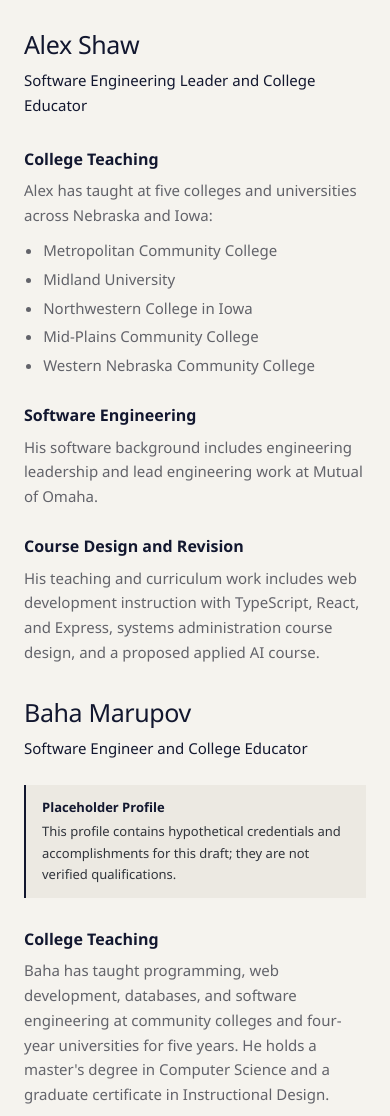
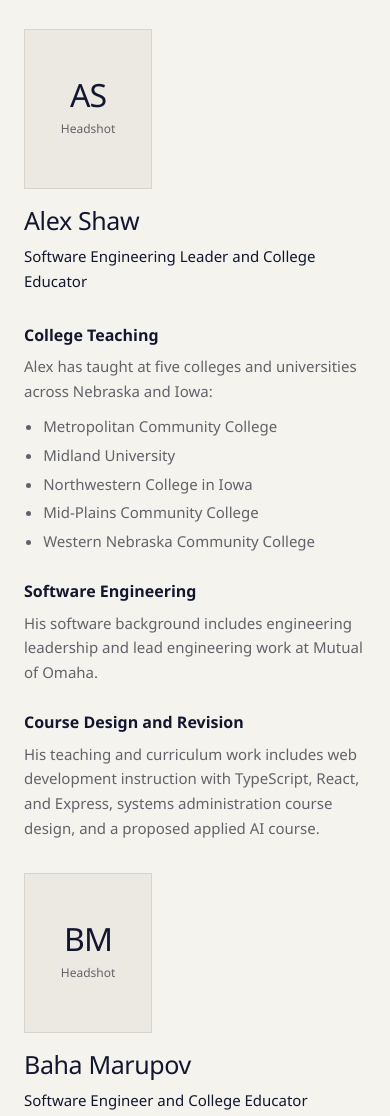
Before and after one commit to alexandergshaw/curriculum-and-technology-services-website, a plain HTML site: page index.html in a window 390 px wide. Shown: the part 2823-3939 px from the top of the page. Drawn offline with Linux system fonts and the light colour scheme.

Commit message:
Add responsive professional headshot spaces to founder profiles

```diff
--- a/index.html
+++ b/index.html
@@ -85,8 +85,12 @@
         <div class="section-heading"><h2 id="experience-heading">Experience Behind the Work</h2></div>
         <div class="experience-columns">
           <article class="profile" aria-labelledby="alex-name">
-            <h3 id="alex-name">Alex Shaw</h3>
-            <p class="profile-role">Software Engineering Leader and College Educator</p>
+            <div class="profile-header">
+              <div class="profile-photo">
+                <span class="profile-photo-placeholder" aria-hidden="true"><span class="profile-initials">AS</span><span class="profile-photo-label">Headshot</span></span>
+              </div>
+              <div><h3 id="alex-name">Alex Shaw</h3><p class="profile-role">Software Engineering Leader and College Educator</p></div>
+            </div>
             <dl class="profile-facts">
               <div>
                 <dt>College Teaching</dt>
@@ -105,8 +109,12 @@
             </dl>
           </article>
           <article class="profile" aria-labelledby="baha-name" aria-describedby="baha-placeholder">
-            <h3 id="baha-name">Baha Marupov</h3>
-            <p class="profile-role">Software Engineer and College Educator</p>
+            <div class="profile-header">
+              <div class="profile-photo">
+                <span class="profile-photo-placeholder" aria-hidden="true"><span class="profile-initials">BM</span><span class="profile-photo-label">Headshot</span></span>
+              </div>
+              <div><h3 id="baha-name">Baha Marupov</h3><p class="profile-role">Software Engineer and College Educator</p></div>
+            </div>
             <p class="profile-placeholder" id="baha-placeholder"><strong>Placeholder Profile</strong> This profile contains hypothetical credentials and accomplishments for this draft; they are not verified qualifications.</p>
             <dl class="profile-facts">
               <div>
--- a/styles.css
+++ b/styles.css
@@ -94,6 +94,12 @@ nav a { display: inline-flex; align-items: center; min-height: 44px; text-decora
 .working-together p { color: var(--muted); font-size: .875rem; margin-top: .5rem; }
 .experience-columns { display: grid; grid-template-columns: minmax(0, 1fr) minmax(0, 1fr); gap: 4rem; }
 .experience-columns h3 { font-size: 1.5625rem; }
+.profile-header { display: grid; grid-template-columns: 8rem minmax(0, 1fr); gap: 1.5rem; align-items: center; }
+.profile-photo { width: 8rem; aspect-ratio: 4 / 5; display: grid; place-items: center; overflow: hidden; background: var(--soft); border: 1px solid var(--line); }
+.profile-photo-placeholder { display: flex; flex-direction: column; align-items: center; gap: .5rem; }
+.profile-initials { color: var(--brand); font-size: 2rem; font-weight: 500; line-height: 1; letter-spacing: -.03em; }
+.profile-photo-label { color: var(--muted); font-size: .75rem; }
+.profile-photo img { display: block; width: 100%; height: 100%; object-fit: cover; object-position: center top; }
 .profile-role { color: var(--brand); font-size: .9375rem; margin-top: .5rem; }
 .profile-facts { margin: 1.75rem 0 0; }
 .profile-facts > div + div { margin-top: 1.5rem; }
@@ -168,6 +174,7 @@ nav a { display: inline-flex; align-items: center; min-height: 44px; text-decora
   .founder-names { font-size: 1.125rem; gap: .375rem 1.125rem; }
   .credentials p + p { font-size: .875rem; }
   .course-service h3 { font-size: 1.5625rem; }
+  .profile-header { grid-template-columns: 1fr; gap: 1rem; }
   .email-address { font-size: 1.125rem; }
   .contact { margin-top: 1rem; }
 }
@@ -191,7 +198,7 @@ nav a { display: inline-flex; align-items: center; min-height: 44px; text-decora
   .origin-story { margin-top: 1rem; max-width: none; }
   .section-heading { margin-bottom: 1.2rem; }
   .course-services, .experience-columns { gap: 1.5rem; }
-  .profile-facts > div, .profile-placeholder { break-inside: avoid; }
+  .profile-header, .profile-facts > div, .profile-placeholder { break-inside: avoid; }
   .profile-placeholder { background: white; color: #000; border-color: #000; break-after: avoid; }
   .course-services { display: block; }
   .course-service { display: block; padding: 1rem 0; break-inside: avoid; }
```
Also changed, not shown: output/previews/access-experience-desktop.jpg, output/previews/access-experience-mobile.jpg, 1 other file.
